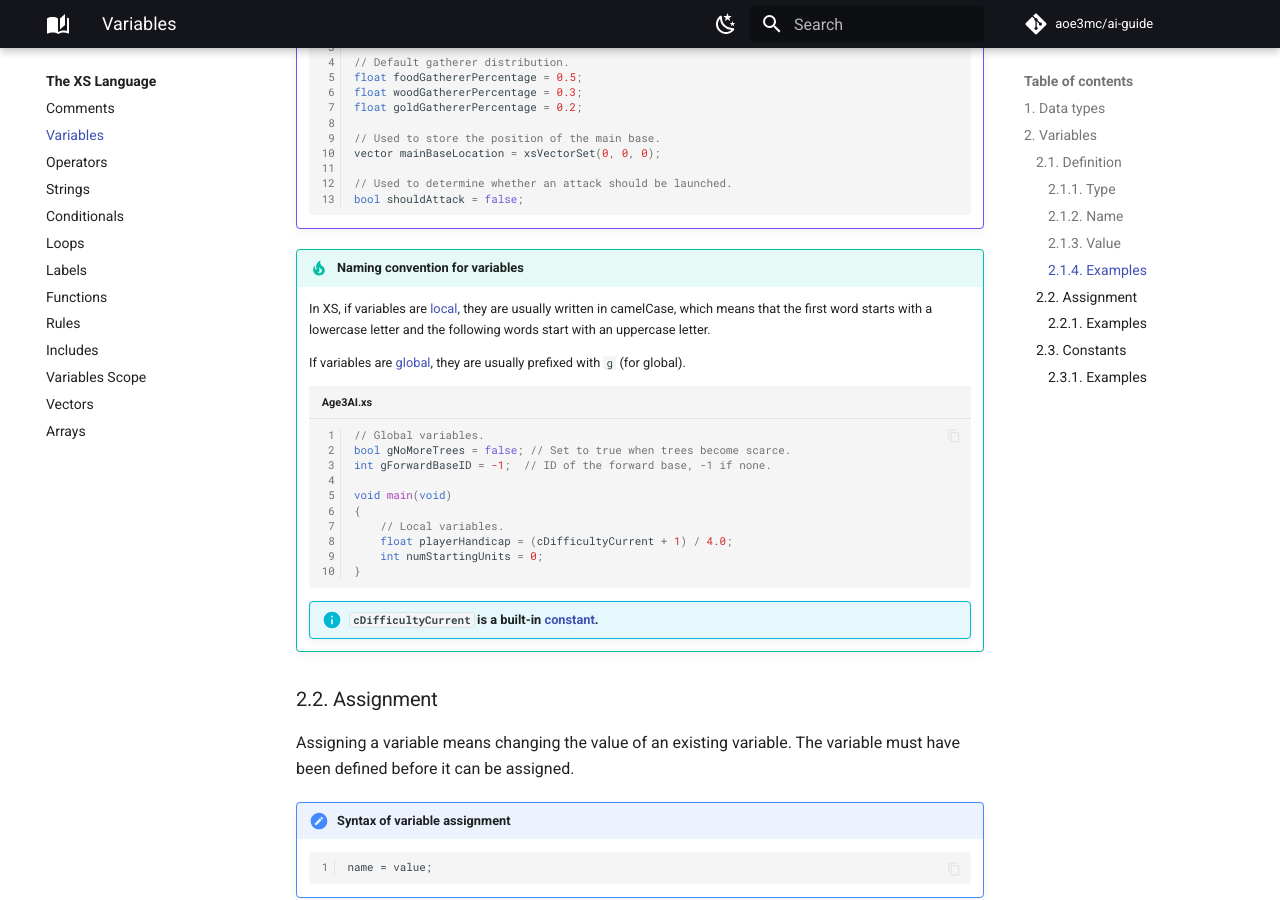
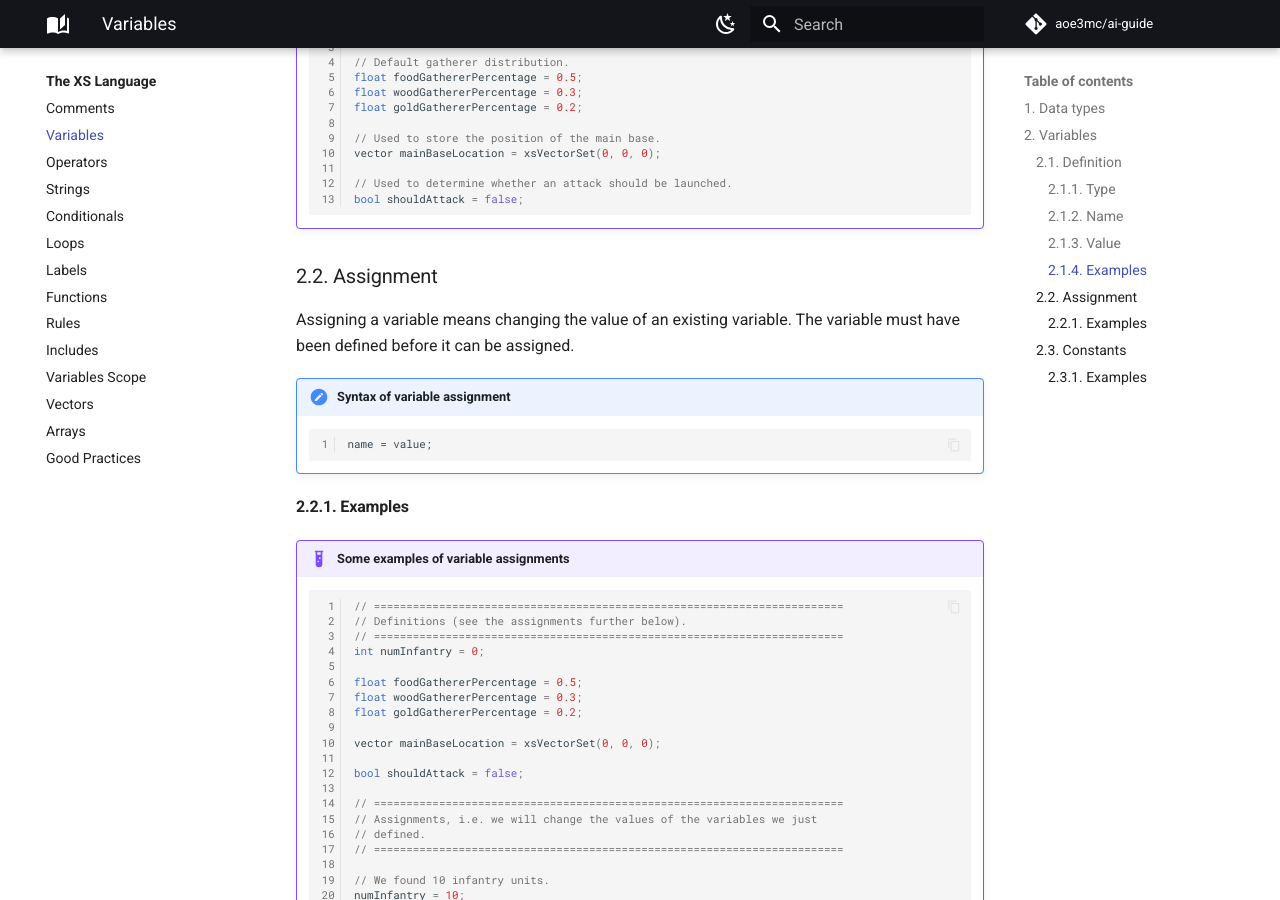
Before and after one commit to aoe3mc/ai-guide, an MkDocs documentation site: the page built from docs/xs/variables.md, in a window 1280 px wide and 900 px high, scrolled down 1730 px. Built offline with MkDocs 1.6.1 and Material for MkDocs 9.7.7, drawn with Linux system fonts in a browser that asks for light colours; comment, search, counter and statistics services are not loaded; some of the changed text lies outside the part shown.

Commit message:
Added "Good Practices" section

````diff
--- a/docs/xs/variables.md
+++ b/docs/xs/variables.md
@@ -76,31 +76,6 @@
     bool shouldAttack = false;
     ```
 
-!!! tip "Naming convention for variables"
-
-    In XS, if variables are [local](variables-scope.md#1-local-variables), they
-    are usually written in camelCase, which means that the first word starts
-    with a lowercase letter and the following words start with an uppercase
-    letter.
-
-    If variables are [global](variables-scope.md#2-global-variables), they are
-    usually prefixed with `g` (for global).
-
-    ```cpp title="Age3AI.xs"
-    // Global variables.
-    bool gNoMoreTrees = false; // Set to true when trees become scarce.
-    int gForwardBaseID = -1;  // ID of the forward base, -1 if none.
-
-    void main(void)
-    {
-        // Local variables.
-        float playerHandicap = (cDifficultyCurrent + 1) / 4.0;
-        int numStartingUnits = 0;
-    }
-    ```
-
-    !!! info "`cDifficultyCurrent` is a built-in [constant](#23-constants)."
-
 ### 2.2. Assignment
 
 Assigning a variable means changing the value of an existing variable. The
@@ -176,19 +151,3 @@
     // The speed of light is a constant.
     const int c = 299792458;
     ```
-
-!!! tip "Naming convention for constants"
-
-    In XS, constants are usually prefixed with `c`. Here are some examples:
-
-    ```cpp title="Game Folder\Game\AI\core\aiGlobals.xs"
-    extern const int cForwardBaseStateNone = -1;    // None exists, none in progress
-    extern const int cForwardBaseStateBuilding = 0; // Fort wagon exists, but no fort yet.
-    extern const int cForwardBaseStateActive = 1;   // Base is active, defend and train plans there.
-    ```
-
-    !!! question "What does `#!cpp extern` mean?"
-
-        `#!cpp extern` is a keyword that allows variables and constants to be
-        defined in one file and used in another. See [Variables
-        Scope](variables-scope.md) for more information.
--- a/mkdocs.yml
+++ b/mkdocs.yml
@@ -106,6 +106,7 @@
       - Variables Scope: xs/variables-scope.md
       - Vectors: xs/vectors.md
       - Arrays: xs/arrays.md
+      - Good Practices: xs/good-practices.md
   - AI Scripting:
       - ai/index.md
   - Reference:
````
Also changed, not shown: docs/xs/good-practices.md (added, +113 -0 lines), docs/xs/labels.md (+0 -7 lines).
